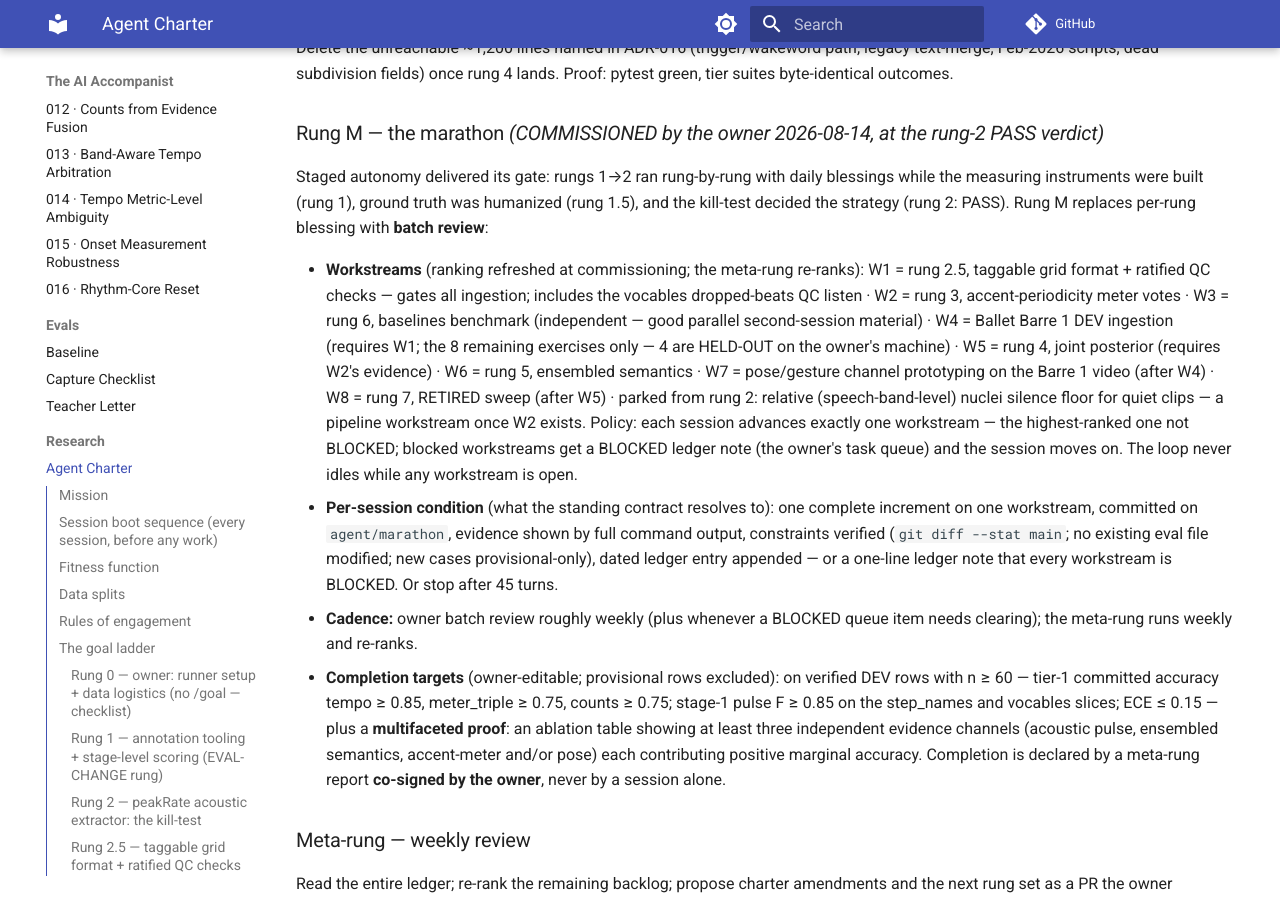
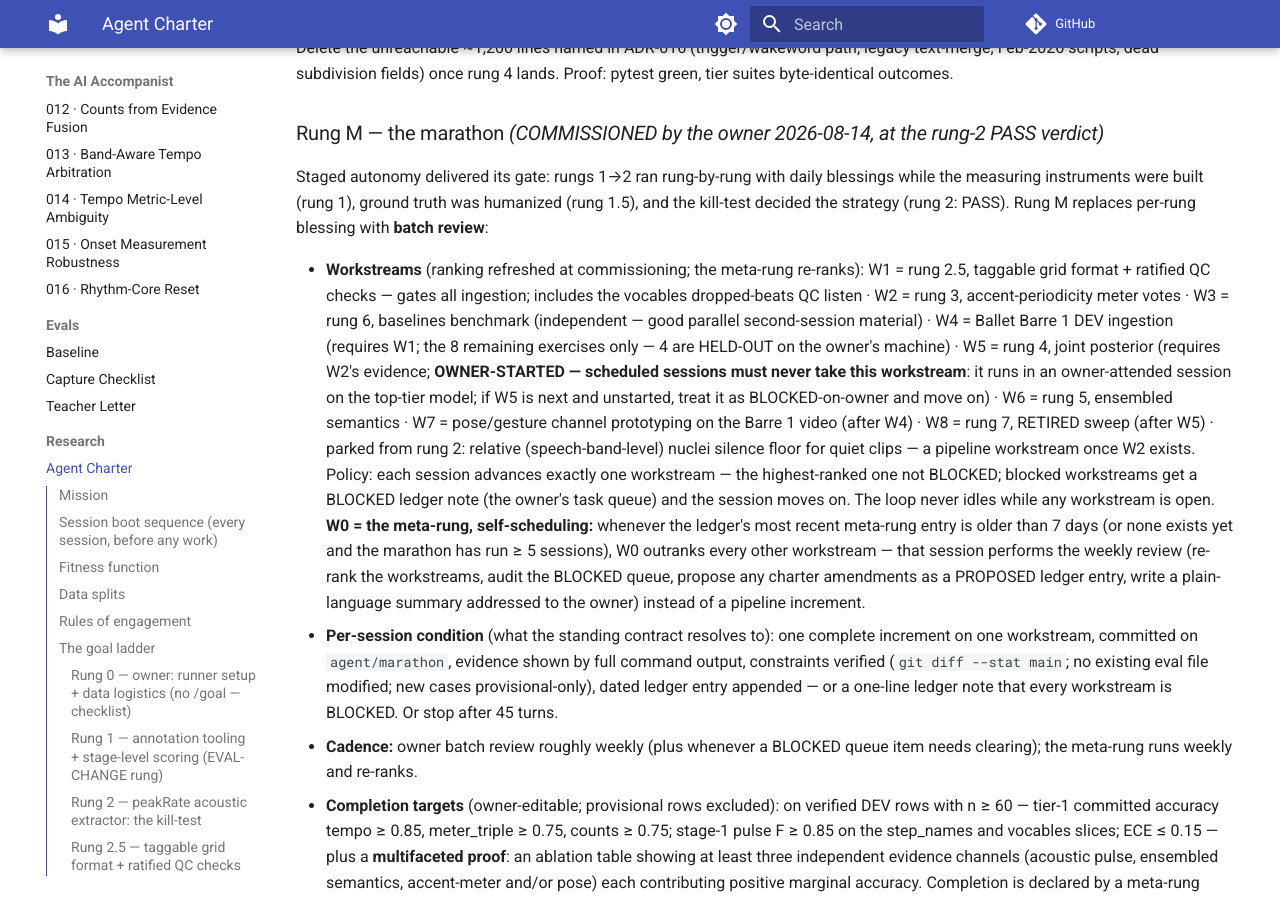
Before and after one commit to ben-juodvalkis/musical-perception, an MkDocs documentation site: the page built from docs/research/agent-charter.md, in a window 1280 px wide and 900 px high, scrolled down 5962 px. Built offline with MkDocs 1.6.1 and Material for MkDocs 9.7.7, drawn with Linux system fonts in a browser that asks for light colours; comment, search, counter and statistics services are not loaded.

Commit message:
docs: departure guards — W5 owner-started, W0 meta-rung self-scheduling
Before an extended unattended marathon stretch: scheduled sessions must
never take W5 (joint posterior — owner-attended, top-tier model, treated
as BLOCKED-on-owner if reached), and the meta-rung self-schedules as W0
whenever the last meta entry is >7 days old, so the loop reviews itself
weekly without an owner trigger.

Co-Authored-By: Claude Fable 5 <noreply@anthropic.com>
Claude-Session: https://claude.ai/code/session_01Lq9cZ8AsaV6En4f3AZ3dP8

```diff
--- a/docs/research/agent-charter.md
+++ b/docs/research/agent-charter.md
@@ -344,14 +344,24 @@ strategy (rung 2: PASS). Rung M replaces per-rung blessing with
   benchmark (independent — good parallel second-session material) ·
   W4 = Ballet Barre 1 DEV ingestion (requires W1; the 8 remaining
   exercises only — 4 are HELD-OUT on the owner's machine) · W5 = rung 4,
-  joint posterior (requires W2's evidence) · W6 = rung 5, ensembled
-  semantics · W7 = pose/gesture channel prototyping on the Barre 1 video
-  (after W4) · W8 = rung 7, RETIRED sweep (after W5) · parked from rung
-  2: relative (speech-band-level) nuclei silence floor for quiet clips —
-  a pipeline workstream once W2 exists. Policy: each session advances
-  exactly one workstream — the highest-ranked one not BLOCKED; blocked
-  workstreams get a BLOCKED ledger note (the owner's task queue) and the
-  session moves on. The loop never idles while any workstream is open.
+  joint posterior (requires W2's evidence; **OWNER-STARTED — scheduled
+  sessions must never take this workstream**: it runs in an
+  owner-attended session on the top-tier model; if W5 is next and
+  unstarted, treat it as BLOCKED-on-owner and move on) · W6 = rung 5,
+  ensembled semantics · W7 = pose/gesture channel prototyping on the
+  Barre 1 video (after W4) · W8 = rung 7, RETIRED sweep (after W5) ·
+  parked from rung 2: relative (speech-band-level) nuclei silence floor
+  for quiet clips — a pipeline workstream once W2 exists. Policy: each
+  session advances exactly one workstream — the highest-ranked one not
+  BLOCKED; blocked workstreams get a BLOCKED ledger note (the owner's
+  task queue) and the session moves on. The loop never idles while any
+  workstream is open. **W0 = the meta-rung, self-scheduling:** whenever
+  the ledger's most recent meta-rung entry is older than 7 days (or none
+  exists yet and the marathon has run ≥ 5 sessions), W0 outranks every
+  other workstream — that session performs the weekly review (re-rank
+  the workstreams, audit the BLOCKED queue, propose any charter
+  amendments as a PROPOSED ledger entry, write a plain-language summary
+  addressed to the owner) instead of a pipeline increment.
 - **Per-session condition** (what the standing contract resolves to):
   one complete increment on one workstream, committed on
   `agent/marathon`, evidence shown by full command output, constraints
```
Also changed, not shown: docs/research/RESEARCH-LOG.md (+19 -0 lines).
